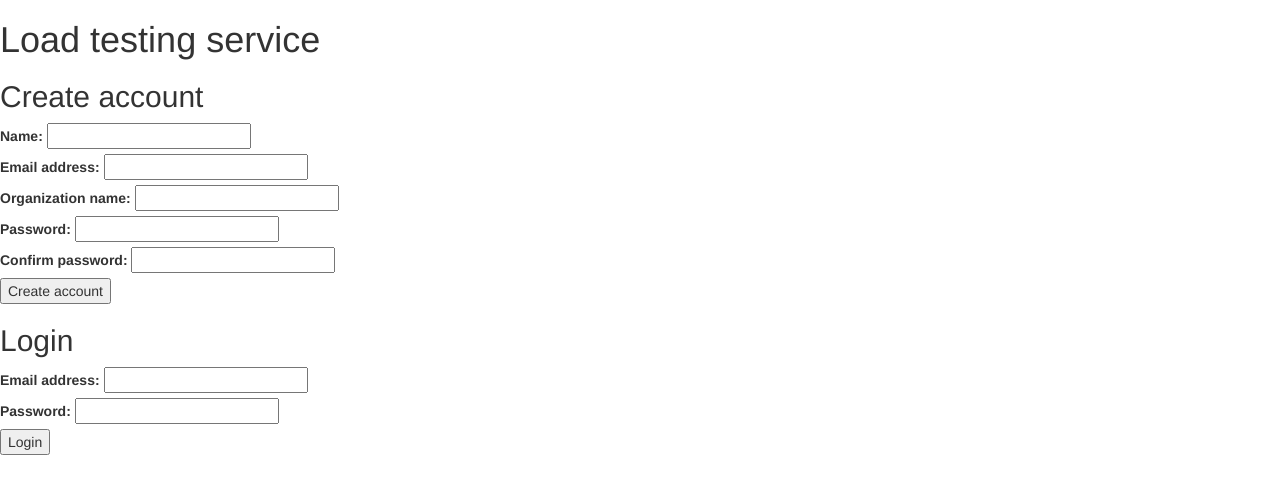
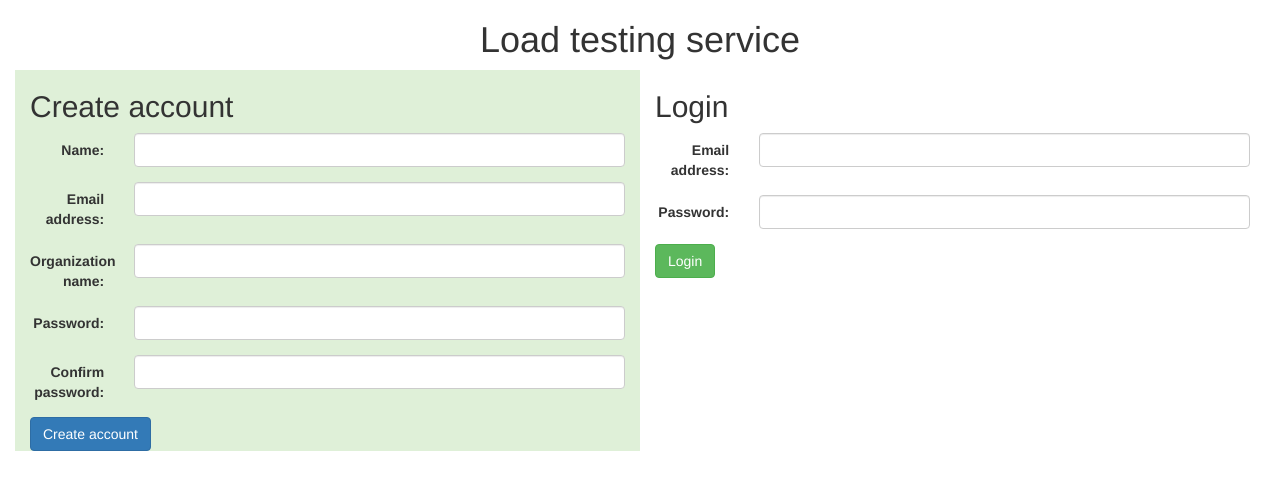
Before and after one commit to loadtests/mockups, a plain HTML site: page index.html in a window 1280 px wide. Drawn offline with nearby package versions, Linux system fonts and the light colour scheme.

Commit message:
Things added

```diff
--- a/index.html
+++ b/index.html
@@ -3,45 +3,47 @@
 
 <body>
 
-<h1>Load testing service</h1>
+<h1 class=text-center>Load testing service</h1>
 
-<section>
+<div class='container-fluid'>
+<section class='col-sm-6 bg-success'>
 <h2>Create account</h2>
 
-<form action=dashboard.html method=get>
-<div>
-    <label>Name: <input type=text></label>
+<form action=dashboard.html method=get class=form-horizontal>
+<div class=form-group>
+    <label class='col-sm-2 control-label'>Name:</label> <div class='col-sm-10'><input type=text class=form-control></div>
+</div>
+<div class=form-group>
+    <label class='col-sm-2 control-label'>Email address:</label> <div class='col-sm-10'><input type=email class=form-control></div>
+</div>
+<div class=form-group>
+    <label class='col-sm-2 control-label'>Organization name:</label> <div class='col-sm-10'><input type=text class=form-control></div>
+</div>
+<div class=form-group>
+    <label class='col-sm-2 control-label'>Password:</label> <div class='col-sm-10'><input type=password class=form-control></div>
+</div>
+<div class=form-group>
+    <label class='col-sm-2 control-label'>Confirm password:</label> <div class='col-sm-10'><input type=password class=form-control></div>
 </div>
 <div>
-    <label>Email address: <input type=email></label>
-</div>
-<div>
-    <label>Organization name: <input type=text></label>
-</div>
-<div>
-    <label>Password: <input type=password></label>
-</div>
-<div>
-    <label>Confirm password: <input type=password></label>
-</div>
-<div>
-    <button type=submit>Create account</button>
+    <button type=submit class='btn btn-primary'>Create account</button>
 </div>
 </form>
 </section>
 
-<section>
+<section class='col-sm-6'>
 <h2>Login</h2>
 
-<form action=dashboard.html method=get>
-<div>
-    <label>Email address: <input type=email></label>
+<form action=dashboard.html method=get class=form-horizontal>
+<div class=form-group>
+    <label class='col-sm-2 control-label'>Email address:</label> <div class='col-sm-10'><input type=email class=form-control></div>
+</div>
+<div class=form-group>
+    <label class='col-sm-2 control-label'>Password:</label> <div class='col-sm-10'><input type=password class=form-control></div>
 </div>
 <div>
-    <label>Password: <input type=password></label>
-</div>
-<div>
-    <button type=submit>Login</button>
+    <button type=submit class='btn btn-success'>Login</button>
 </div>
 </form>
 </section>
+</div>
```
Also changed, not shown: dashboard.html (+1 -1 lines), results.html (added, +19 -0 lines), images/status.gif (added), 1 other file.
